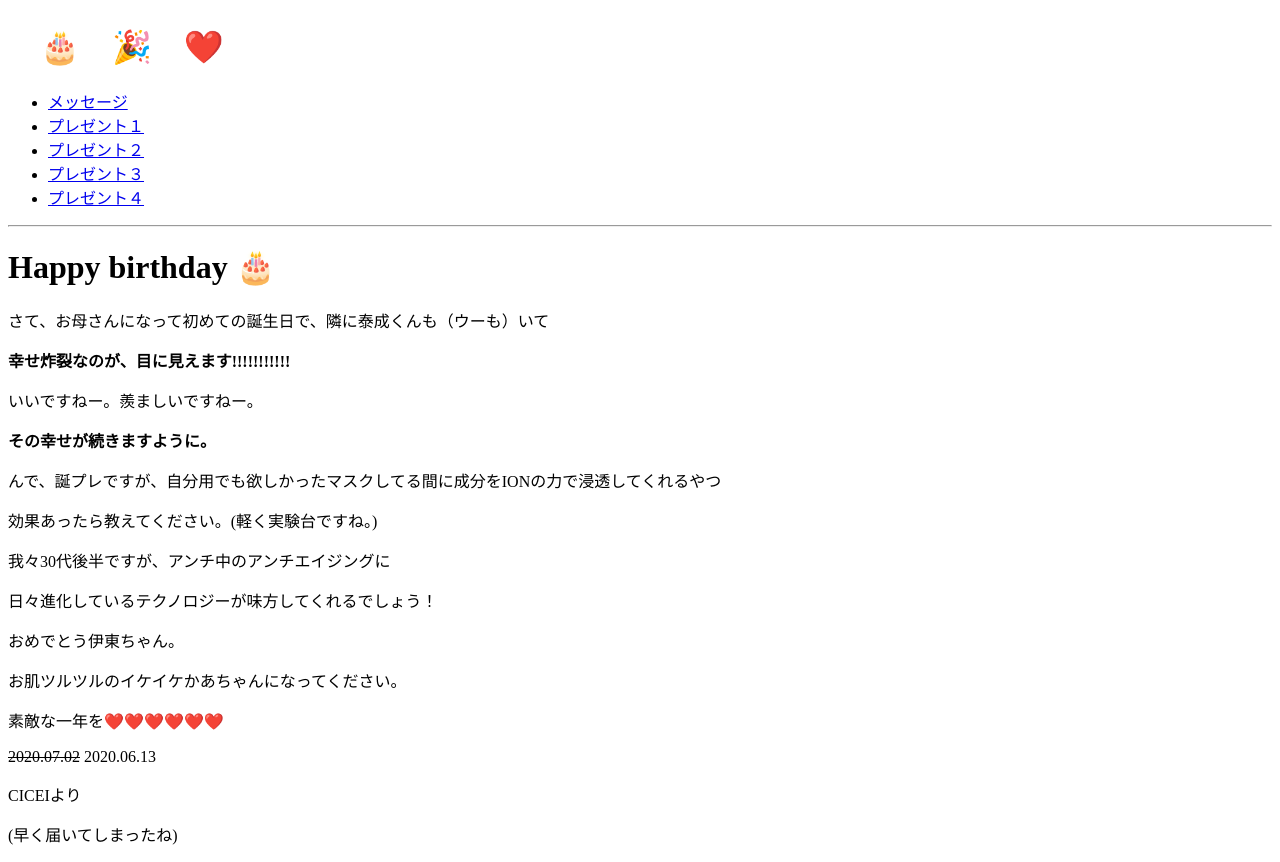
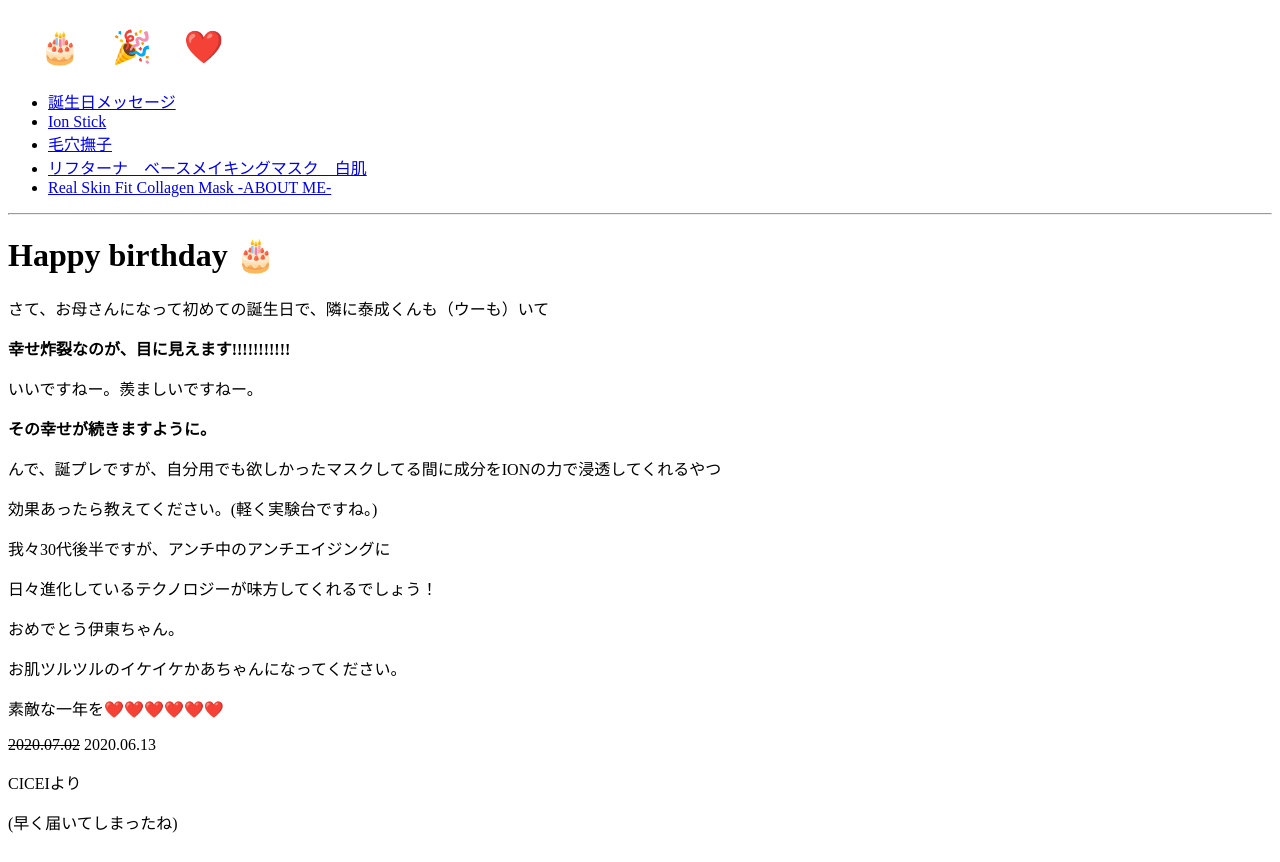
Before and after one commit to iketerupanpani/itochika_38_BD, a React (Create React App) app: page / in a window 1280 px wide. Built offline with nearby package versions, Linux system fonts and the light colour scheme.

Commit message:
menu change

```diff
--- a/src/App.jsx
+++ b/src/App.jsx
@@ -1,11 +1,11 @@
 /* eslint-disable jsx-a11y/accessible-emoji */
-import React from 'react';
-import Message from './components/Message';
-import Ion from './components/Ionstick';
-import Rice from './components/Keanaricemask';
-import Base from './components/Basemakingmask';
-import Medi from './components/Medianswer';
-import { BrowserRouter, Route, Link } from 'react-router-dom';
+import React from "react";
+import Message from "./components/Message";
+import Ion from "./components/Ionstick";
+import Rice from "./components/Keanaricemask";
+import Base from "./components/Basemakingmask";
+import Medi from "./components/Medianswer";
+import { BrowserRouter, Route, Link } from "react-router-dom";
 
 const App = () => {
   return (
@@ -13,21 +13,33 @@ const App = () => {
       <div>
         <h1>　🎂　🎉　❤️</h1>
         <ul>
-          <li><Link to='/'>メッセージ</Link></li>
-          <li><Link to='/ionstick'>プレゼント１</Link></li>
-          <li><Link to='/keanarichmask'>プレゼント２</Link></li>
-          <li><Link to='/basemakingmask'>プレゼント３</Link></li>
-          <li><Link to='/medianswer'>プレゼント４</Link></li>
+          <li>
+            <Link to="/">誕生日メッセージ</Link>
+          </li>
+          <li>
+            <Link to="/ionstick">Ion Stick</Link>
+          </li>
+          <li>
+            <Link to="/keanarichmask">毛穴撫子</Link>
+          </li>
+          <li>
+            <Link to="/basemakingmask">
+              リフターナ　ベースメイキングマスク　白肌
+            </Link>
+          </li>
+          <li>
+            <Link to="/medianswer">Real Skin Fit Collagen Mask -ABOUT ME-</Link>
+          </li>
         </ul>
-        <hr/>
-        <Route exact path='/' component={Message} />
-        <Route path='/ionstick' component={Ion} />
-        <Route path='/keanarichmask' component={Rice}/>
-        <Route path='/basemakingmask' component={Base} />
-        <Route path='/medianswer' component={Medi} />
+        <hr />
+        <Route exact path="/" component={Message} />
+        <Route path="/ionstick" component={Ion} />
+        <Route path="/keanarichmask" component={Rice} />
+        <Route path="/basemakingmask" component={Base} />
+        <Route path="/medianswer" component={Medi} />
       </div>
     </BrowserRouter>
-    );
-}
+  );
+};
 
 export default App;
```
